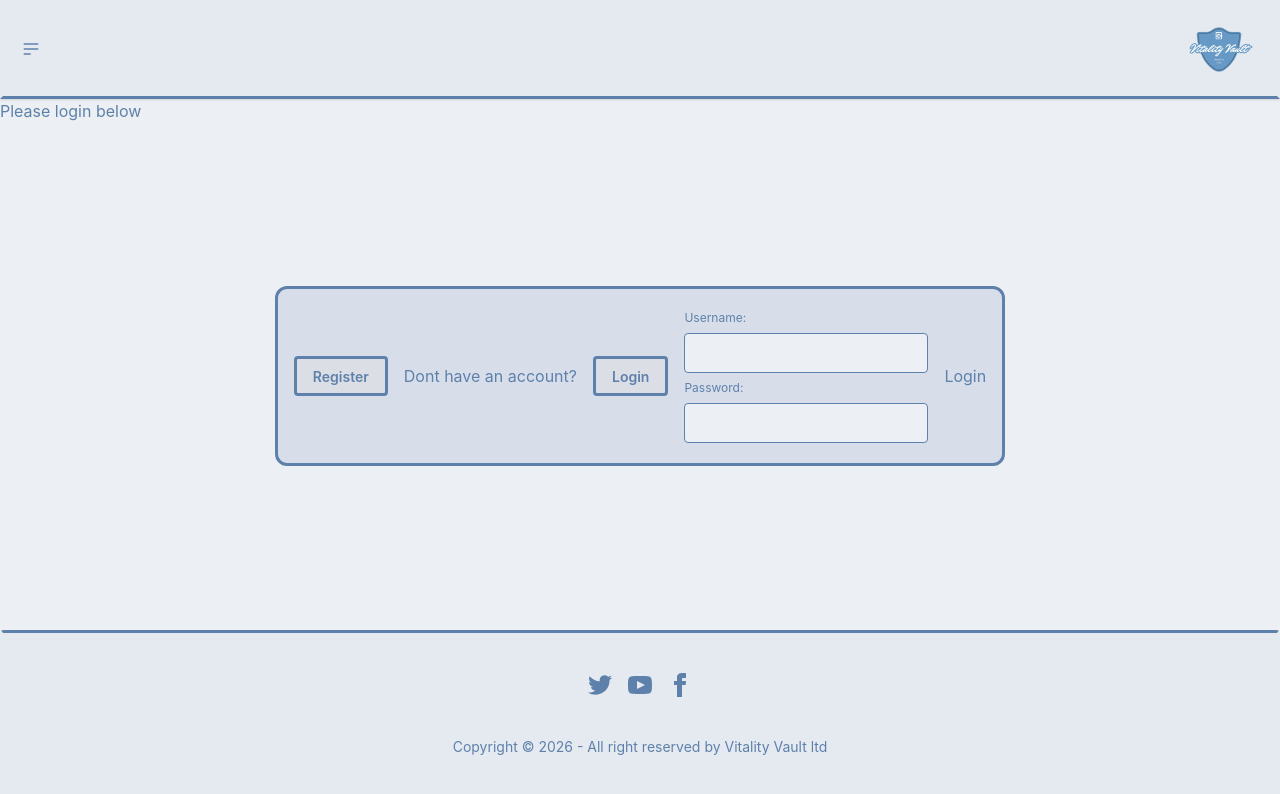
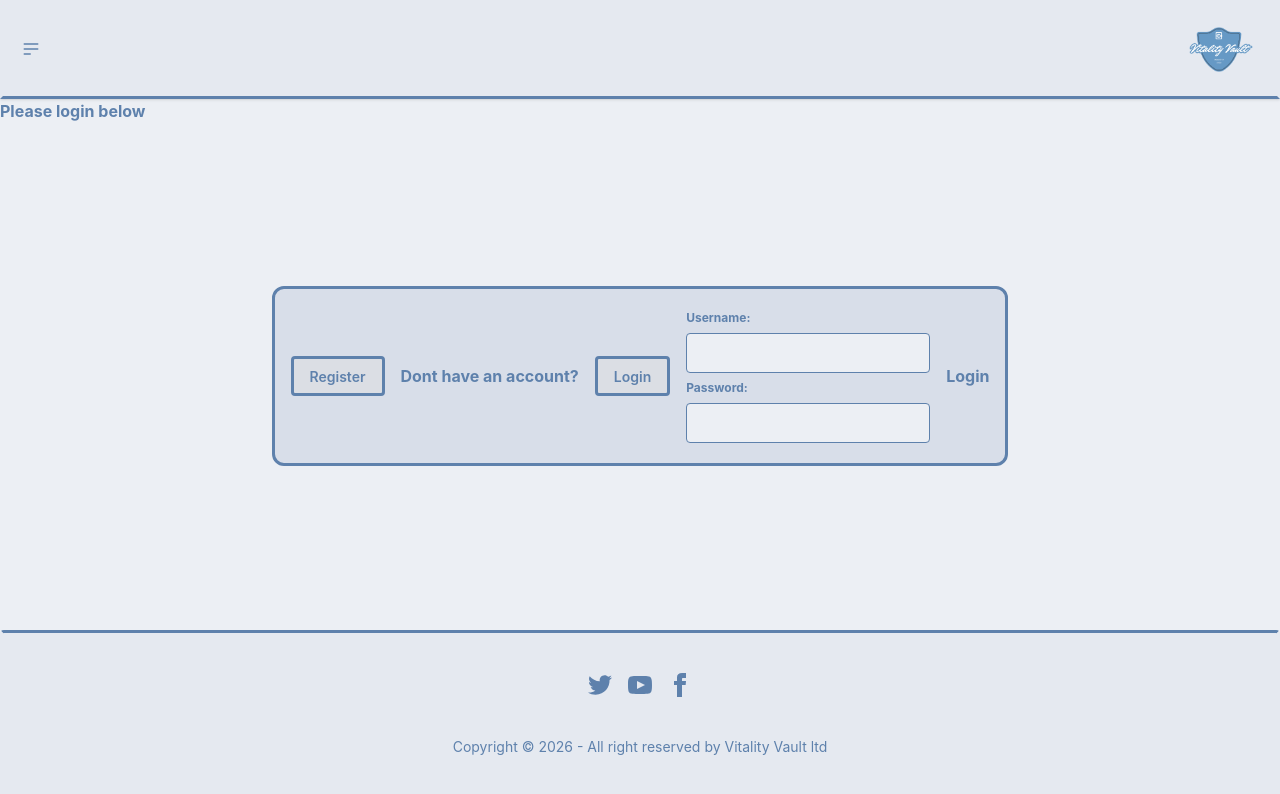
Before and after one commit to devildex91/vitality_vault, a React (Vite) app in the folder frontend/: page /login in a window 1280 px wide. Shown: the top 794 px of the page. Built offline with nearby package versions, Linux system fonts and the light colour scheme; no server answers; what tailwind-animations would draw is missing.

Commit message:
default primary colour changed for nord due to contrast ratio

```diff
--- a/frontend/src/ThemeContext.jsx
+++ b/frontend/src/ThemeContext.jsx
@@ -12,7 +12,7 @@ export function ThemeProvider({ children }) {
   const [profileLoaded, setProfileLoaded] = useState(false);
 
   useEffect(() => {
-const accesstoken = localStorage.getItem("ACCESS_TOKEN");
+const accesstoken = localStorage.getItem(ACCESS_TOKEN);
 
 if(!accesstoken) {
   setProfileLoaded(true);
--- a/frontend/src/index.css
+++ b/frontend/src/index.css
@@ -4,3 +4,8 @@
 @plugin "daisyui" {
   themes: nord --default, halloween --prefersdark;
 }
+
+@plugin "daisyui/theme" {
+  name: "nord";
+  --color-primary: #25364B;
+}
--- a/frontend/src/pages/signin-page/AuthForm.jsx
+++ b/frontend/src/pages/signin-page/AuthForm.jsx
@@ -63,13 +63,13 @@ export default function AuthForm({route, method}){
             )}
             {!loading && (
               <form onSubmit = {handleSubmit} className = "hero-content flex-col lg:flex-row-reverse bg-base-300 text-primary rounded-xl border-3 border-primary">
-               <h2>{method === 'register' ? "Register" : "Login"}</h2>
+               <h2 className = "text-primary font-bold">{method === 'register' ? "Register" : "Login"}</h2>
                {error && <div>{error}</div>}
                {success && <div>{success}</div>}
                <div className = "fieldset">
-                <label htmlFor="username" className="label text-primary">Username:</label>
+                <label htmlFor="username" className="label text-primary font-bold">Username:</label>
                 <input
-                className = "input input-primary"
+                className = "input input-primary text-primary"
                 type = "text"
                 id="username"
                 name="username"
@@ -77,7 +77,7 @@ export default function AuthForm({route, method}){
                 onChange={(e) => setUsername(e.target.value)}
                 required />
 
-                 <label htmlFor="password" className = "label text-primary">Password:</label>
+                 <label htmlFor="password" className = "label text-primary font-bold">Password:</label>
                 <input
                 className="input input-primary"
                 type = "password"
@@ -93,7 +93,7 @@ export default function AuthForm({route, method}){
                </button>
                {method === 'login' && (
                 <>
-                <p>Dont have an account?</p>
+                <p className = "text-primary font-bold">Dont have an account?</p>
                 <button onClick={()=> navigate("/register")} aria-label="register" className = "btn btn-soft text-primary border-3 border-primary">Register</button>
                 </>
                )}
--- a/frontend/src/pages/signin-page/AuthPage.jsx
+++ b/frontend/src/pages/signin-page/AuthPage.jsx
@@ -19,7 +19,7 @@ export default function AuthPage({initialMethod}){
         <div className = "flex min-h-screen flex-col text-primary">
             <Navbar />
             <header>
-                <h1>{title}</h1>
+                <h1 className = "text-primary font-bold">{title}</h1>
             </header>
             <main className = "hero-content flex-col lg:flex-row-reverse grow">
             <AuthForm route = {route} method={method} />
```
Also changed, not shown: 1 other file (tests, documents, lock files or other folders).
